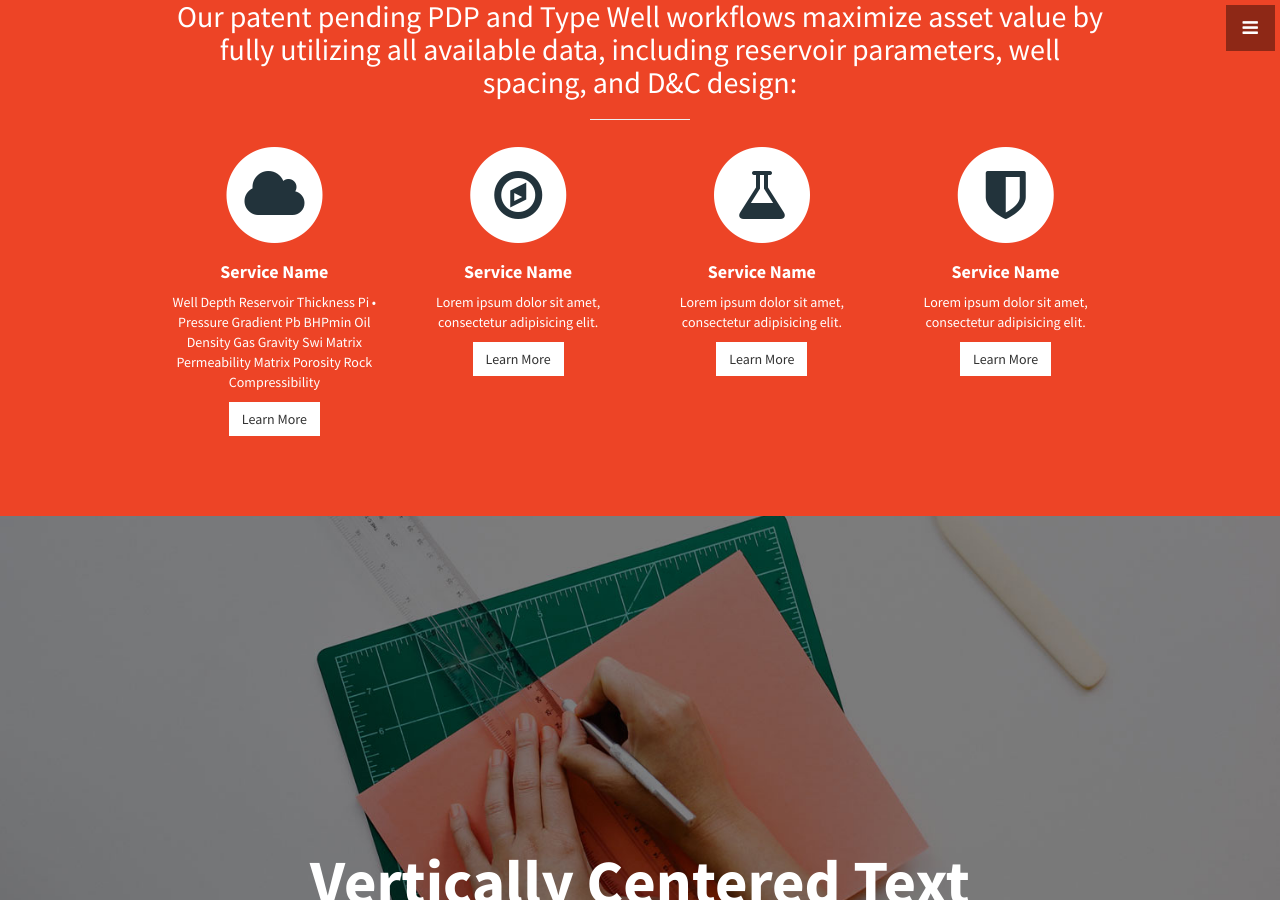
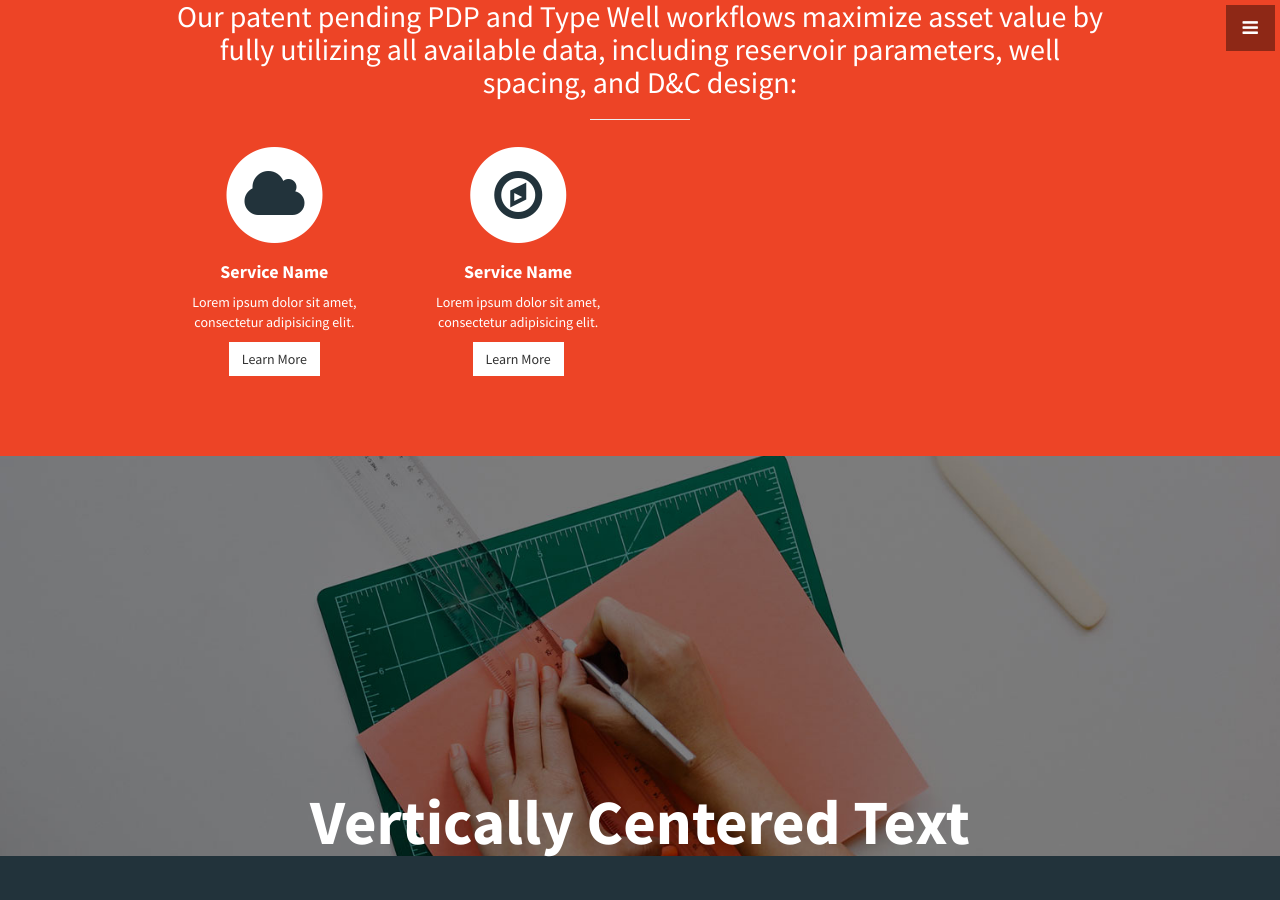
Before and after one commit to volny/stylish-portfolio-jekyll, a Jekyll site: the page built from index.html, in a window 1280 px wide and 900 px high, scrolled down 1301 px. Built offline with Jekyll 4.4.1, drawn with Linux system fonts in a browser that asks for light colours.

Commit message:
edit services

```diff
--- a/_includes/services.html
+++ b/_includes/services.html
@@ -16,18 +16,7 @@
               <h4>
                 <strong>Service Name</strong>
               </h4>
-              <p>Well Depth
-Reservoir Thickness
-Pi • Pressure Gradient
-Pb
-BHPmin
-Oil Density
-Gas Gravity
-Swi
-Matrix Permeability
-Matrix Porosity
-Rock Compressibility
-</p>
+              <p>Lorem ipsum dolor sit amet, consectetur adipisicing elit.</p>
               <a href="#" class="btn btn-light">Learn More</a>
             </div>
           </div>
@@ -36,32 +25,6 @@ Rock Compressibility
               <span class="fa-stack fa-4x">
               <i class="fa fa-circle fa-stack-2x"></i>
               <i class="fa fa-compass fa-stack-1x text-primary"></i>
-            </span>
-              <h4>
-                <strong>Service Name</strong>
-              </h4>
-              <p>Lorem ipsum dolor sit amet, consectetur adipisicing elit.</p>
-              <a href="#" class="btn btn-light">Learn More</a>
-            </div>
-          </div>
-          <div class="col-md-3 col-sm-6">
-            <div class="service-item">
-              <span class="fa-stack fa-4x">
-              <i class="fa fa-circle fa-stack-2x"></i>
-              <i class="fa fa-flask fa-stack-1x text-primary"></i>
-            </span>
-              <h4>
-                <strong>Service Name</strong>
-              </h4>
-              <p>Lorem ipsum dolor sit amet, consectetur adipisicing elit.</p>
-              <a href="#" class="btn btn-light">Learn More</a>
-            </div>
-          </div>
-          <div class="col-md-3 col-sm-6">
-            <div class="service-item">
-              <span class="fa-stack fa-4x">
-              <i class="fa fa-circle fa-stack-2x"></i>
-              <i class="fa fa-shield fa-stack-1x text-primary"></i>
             </span>
               <h4>
                 <strong>Service Name</strong>
```
